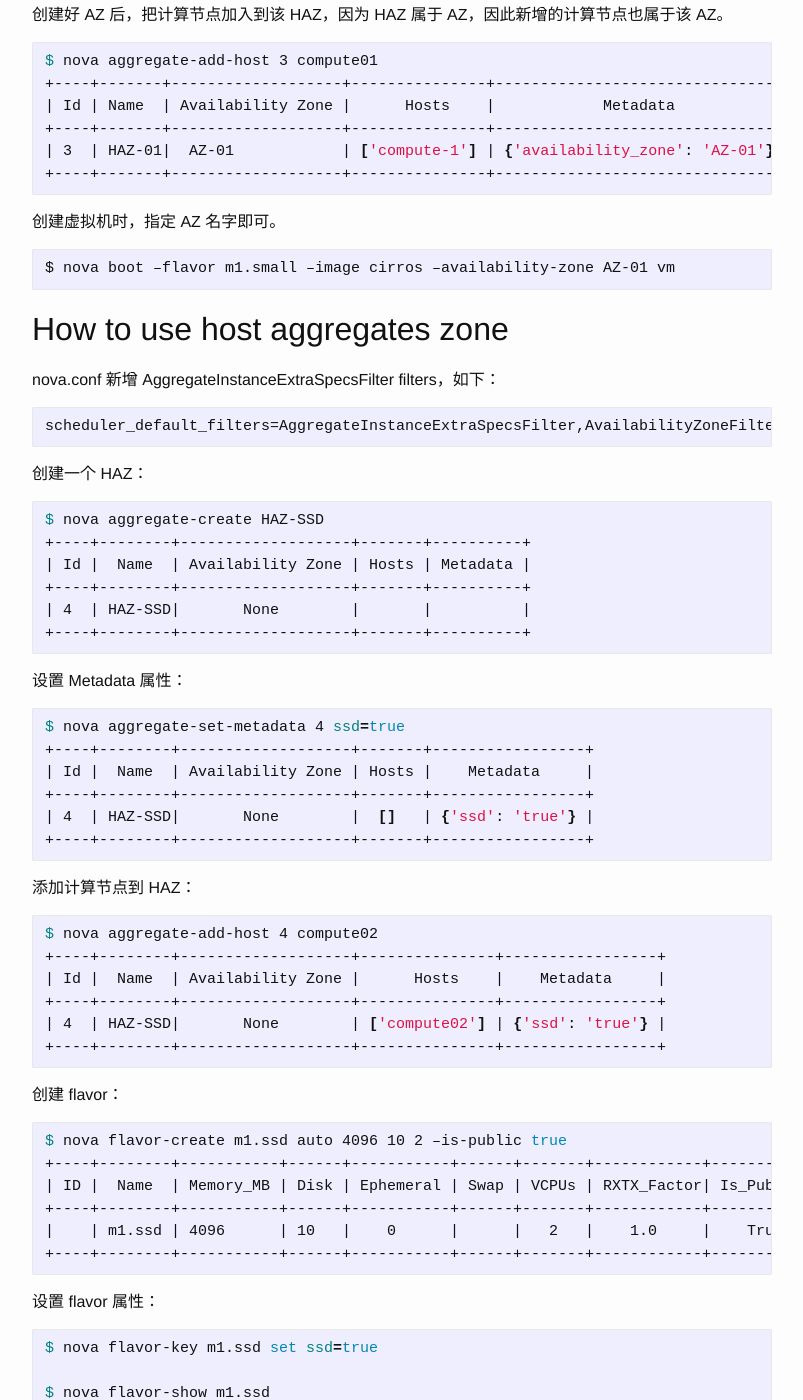
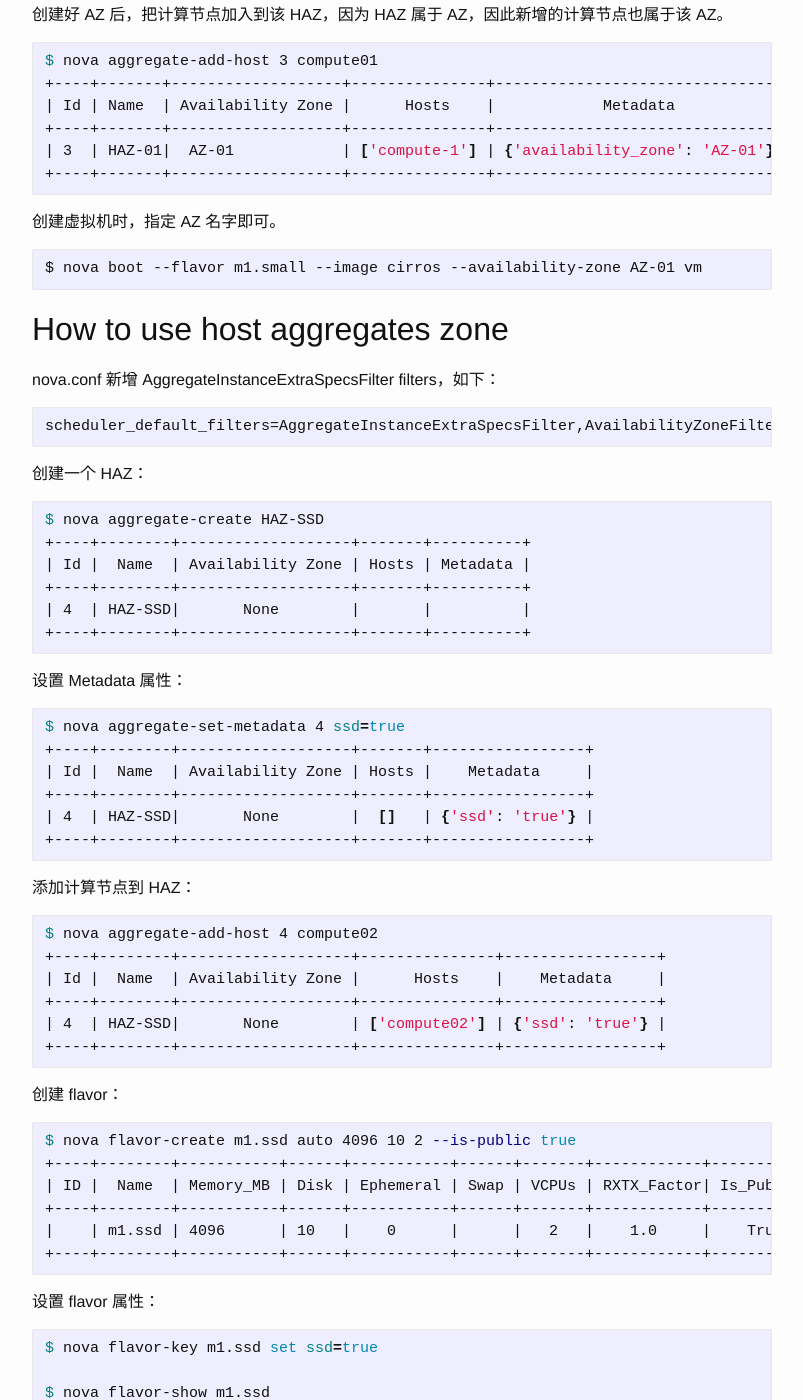
Before and after one commit to DeliangFan/deliangfan.github.io, a Jekyll site: the page built from _posts/2014-12-14-Scaling_Your_cloud.markdown, in a window 1280 px wide and 1400 px high, scrolled down 2826 px. Shown: the whole window, without its empty margins (238-1041 px from the left). Built offline with Jekyll 4.4.1, drawn with Linux system fonts in a browser that asks for light colours; Markdown is read by kramdown in place of the engine named in the settings; some of the changed text lies outside the part shown.

Commit message:
Update region cell

````diff
--- a/_posts/2014-12-14-Scaling_Your_cloud.markdown
+++ b/_posts/2014-12-14-Scaling_Your_cloud.markdown
@@ -74,7 +74,7 @@
 创建虚拟机时，指定 AZ 名字即可。
 
 ```
-$ nova boot –flavor m1.small –image cirros –availability-zone AZ-01 vm
+$ nova boot --flavor m1.small --image cirros --availability-zone AZ-01 vm
 ```
 
 ##How to use host aggregates zone
@@ -121,7 +121,7 @@
 创建 flavor：
 
 ```bash
-$ nova flavor-create m1.ssd auto 4096 10 2 –is-public true
+$ nova flavor-create m1.ssd auto 4096 10 2 --is-public true
 +----+--------+-----------+------+-----------+------+-------+------------+-----------+---------------+
 | ID |  Name  | Memory_MB | Disk | Ephemeral | Swap | VCPUs | RXTX_Factor| Is_Public | extra_specs   |
 +----+--------+-----------+------+-----------+------+-------+------------+-----------+---------------+
@@ -145,7 +145,7 @@
 采用 m1.ssd 创建虚拟机：
 
 ```bash
-$ nova boot –flavor m1.ssd –image cirros vm_ssd
+$ nova boot --flavor m1.ssd --image cirros vm_ssd
 ```
 
 -----------------
````
